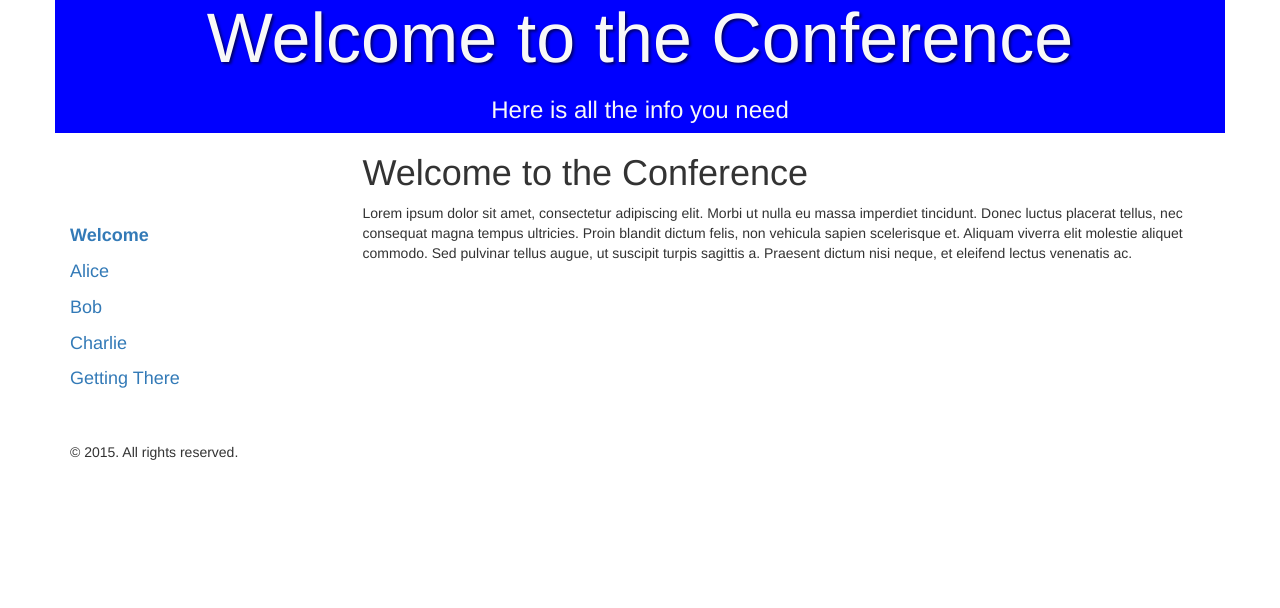
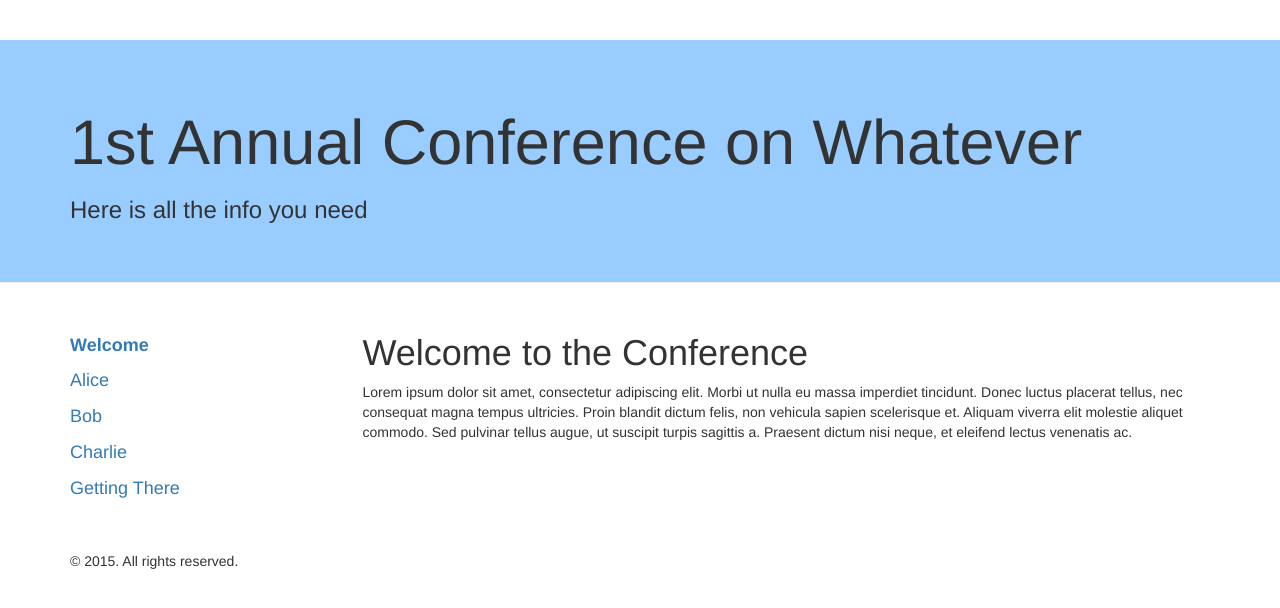
Before and after one commit to tony-waters/example-jekyll, a Jekyll site: the page built from index.md, in a window 1280 px wide. Shown: the top 608 px of the page. Built offline with Jekyll 4.4.1, drawn with Linux system fonts in a browser that asks for light colours.

Commit message:
Adjusted path

```diff
--- a/_config.yml
+++ b/_config.yml
@@ -1,5 +1,5 @@
 # Site settings
-title: People
+#title: People
 #email: your-email@domain.com
 #description: > # this means to ignore newlines until "baseurl:"
 #  Write an awesome description for your new site here. You can edit this
--- a/_layouts/default.html
+++ b/_layouts/default.html
@@ -5,14 +5,14 @@
     </head>
     <body>
         <!--header-->
-        <div class="container intro-header">
-            <div class="row">
-                <div class="col-lg-12">
+        <div class="jumbotron page-header">
+            <div class="container">
+                <!--<div class="col-lg-12">-->
                     <div class="intro-message">
-                        <h1>Welcome to the Conference</h1>
+                        <h1>1st Annual Conference on Whatever</h1>
                         <h3>Here is all the info you need</h3>
                     </div>
-                </div>
+                <!--</div>-->
             </div>
         </div>
 
--- a/css/app.css
+++ b/css/app.css
@@ -1,27 +1,10 @@
-.intro-header {
-    /*padding-top: 50px;*/
-    /*padding-bottom: 50px;*/
-    text-align: center;
-    color: #f8f8f8;
-    /*background: url(../img/intro-bg.jpg) no-repeat center center;*/
-    /*background-size: cover;*/
-    background-color: blue;
-}
 
-.intro-message {
-    position: relative;
-    /*padding-top: 20%;*/
-    /*padding-bottom: 20%;*/
-}
-
-.intro-message > h1 {
-    margin: 0;
-    text-shadow: 2px 2px 3px rgba(0,0,0,0.6);
-    font-size: 5em;
+.jumbotron {
+    background-color: #99CCFF; //#6699FF;
 }
 
 #sidebar {
-    padding-top: 80px;
+    padding-top: 10px;
 }
 
 #sidebar li {
```
Also changed, not shown: 6 other files.
